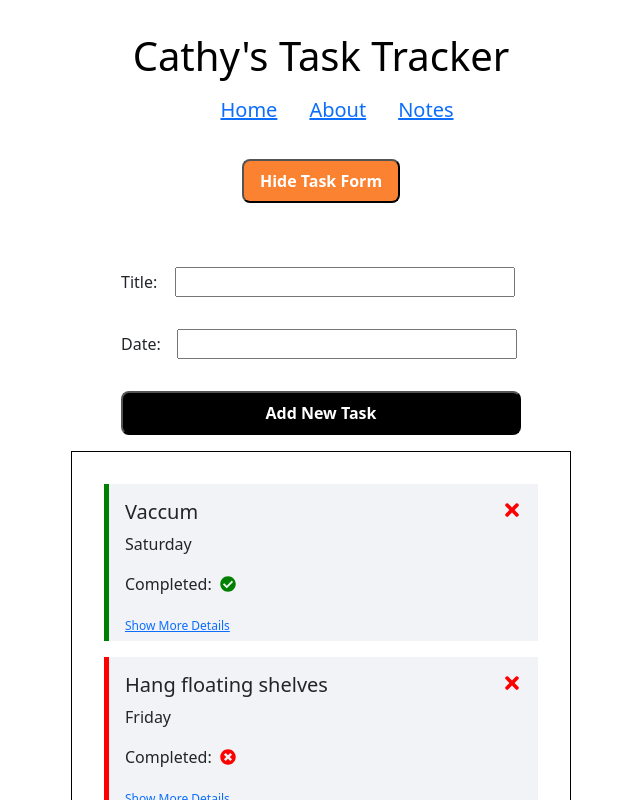
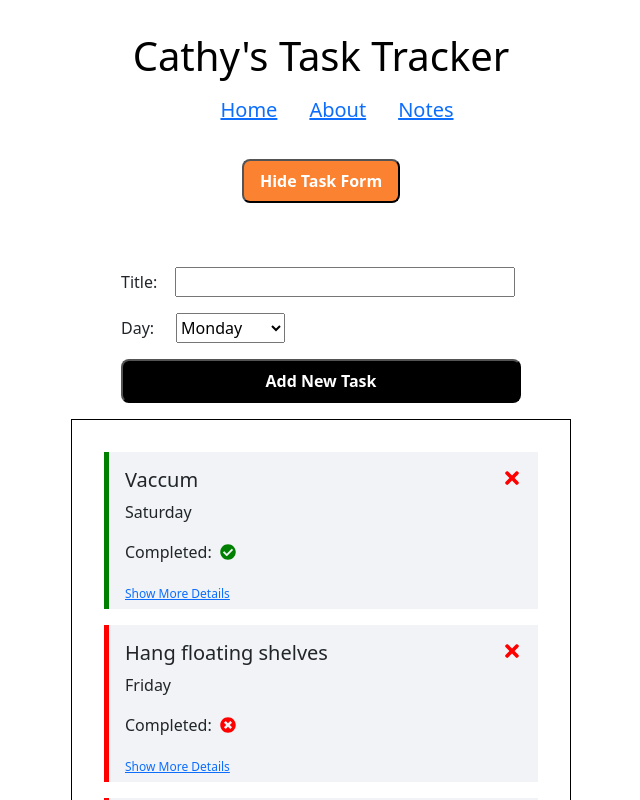
Before and after one commit to Cathy347Le/React-Task-App, a React (Create React App) app: page / in a window 1280 px wide. Both pictures are taken after a click on the button "Add New Task". Shown: the top 800 px of the page, without its empty margins (319-959 px from the left). Built offline with nearby package versions, Linux system fonts and the light colour scheme; data requests are answered from the project's data file.

Commit message:
style date dropdown in add task form

```diff
--- a/src/Components/AddTask.js
+++ b/src/Components/AddTask.js
@@ -37,7 +37,7 @@ function AddTask({ onAddTask }) {
           />
         </label>
       </div>
-      <div className="form-ctrl">
+      {/* <div className="form-ctrl">
         <label htmlFor="date">
           Date:
           <input
@@ -48,6 +48,18 @@ function AddTask({ onAddTask }) {
             onChange={(e) => setDate(e.target.value)}
           />
         </label>
+      </div> */}
+      <div className="form-ctrl dropdown">
+        <label for="date">Day:</label>
+        <select id="date" name="date">
+          <option value="monday">Monday</option>
+          <option value="tuesday">Tuesday</option>
+          <option value="wednesday">Wednesday</option>
+          <option value="thursday">Thursday</option>
+          <option value="friday">Friday</option>
+          <option value="saturday">Saturday</option>
+          <option value="sunday">Sunday</option>
+        </select>
       </div>
       <input className="form-button" type="submit" value="Add New Task" />
     </form>
--- a/src/Components/AddTask.scss
+++ b/src/Components/AddTask.scss
@@ -3,6 +3,16 @@ form {
   margin: auto;
   .form-ctrl {
     width: 100%;
+    &.dropdown {
+      label,
+      select {
+        display: inline;
+      }
+      select {
+        margin-left: 22px;
+        height: 30px;
+      }
+    }
   }
   label {
     display: block;
@@ -10,6 +20,8 @@ form {
     input {
       margin-left: 16px;
       width: 85%;
+      padding: 5px;
+      max-height: 30px;
     }
     input#title {
       margin-left: 18px;
```
Also changed, not shown: 1 other file (tests, documents, lock files or other folders).
